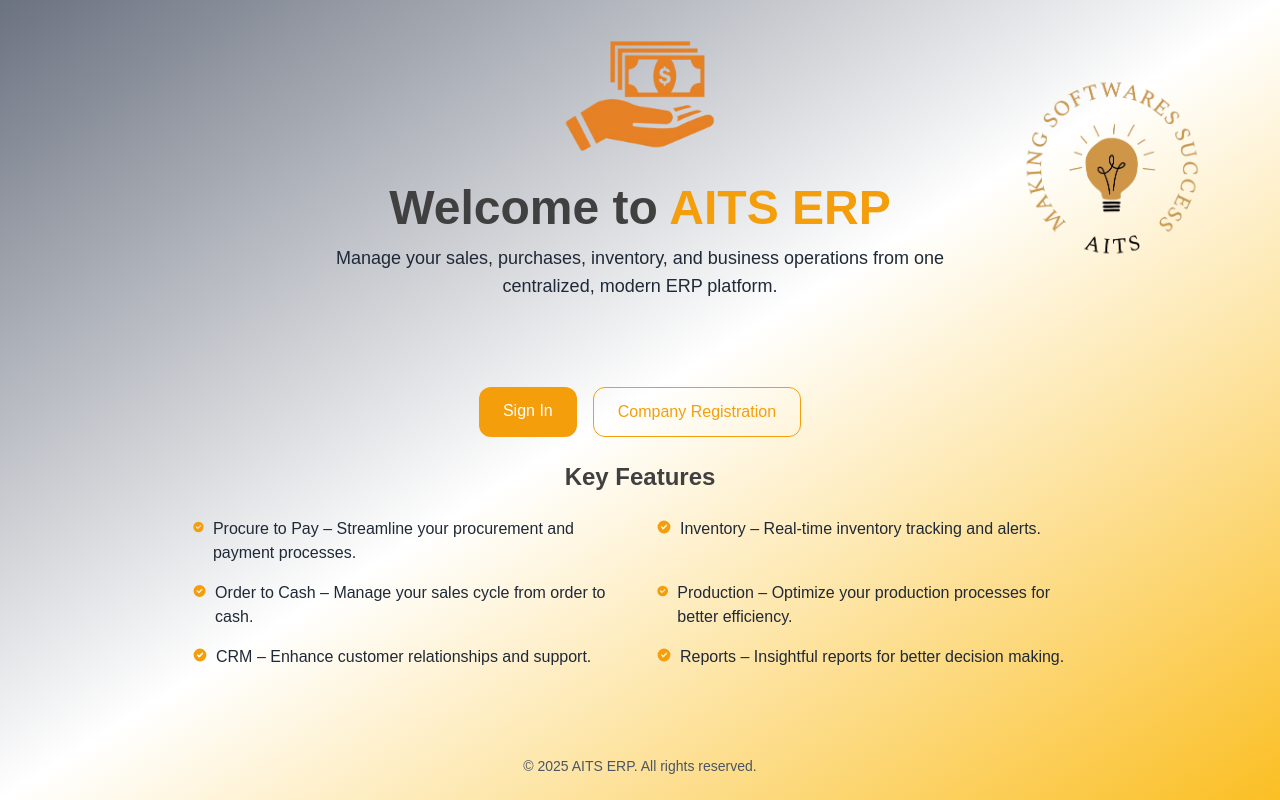
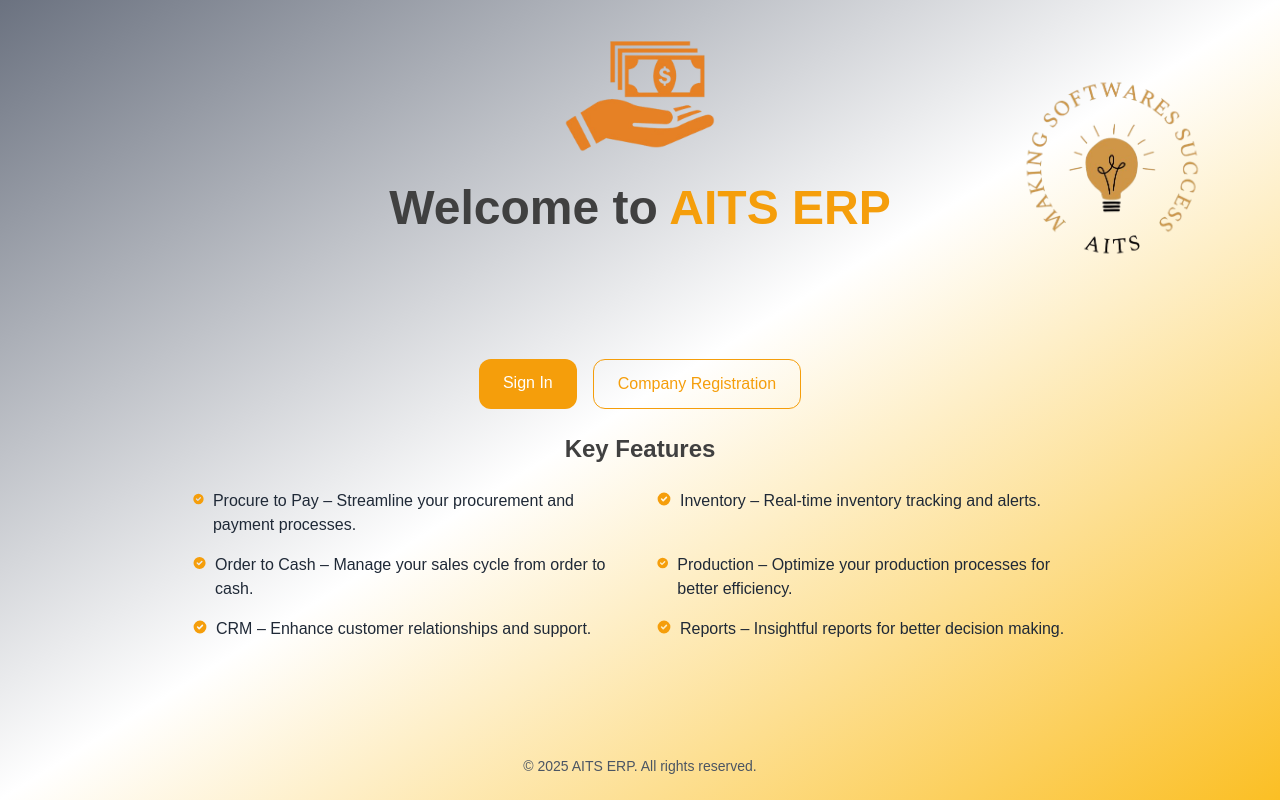
Before and after one commit to Pankajol/alliedpapers_aits, a Next.js app: page / in a window 1280 px wide. Built offline with nearby package versions, Linux system fonts and the light colour scheme.

Commit message:
for the test 14

```diff
--- a/src/app/page.js
+++ b/src/app/page.js
@@ -55,9 +55,9 @@
         >
           Welcome to <span className="text-amber-500">AITS ERP</span>
         </motion.h1>
-        <p className="text-center text-base md:text-lg max-w-2xl">
+        {/* <p className="text-center text-base md:text-lg max-w-2xl">
           Manage your sales, purchases, inventory, and business operations from one centralized, modern ERP platform.
-        </p>
+        </p> */}
       </header>
 
       {/* Actions & Features */}
```
